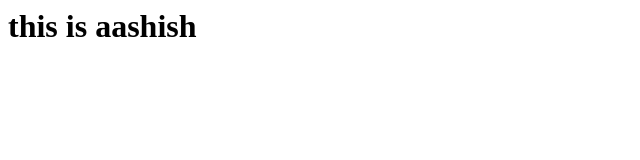
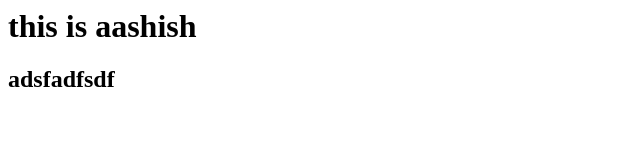
Before and after one commit to ajayDev5/git-tutorial, a plain HTML site: page aashish.html in a window 1280 px wide. Shown: the whole page, without its empty margins (0-640 px from the left). Drawn offline with Linux system fonts and the light colour scheme.

Commit message:
updated aashish.html file 2

```diff
--- a/aashish.html
+++ b/aashish.html
@@ -6,5 +6,6 @@
 </head>
 <body>
     <h1>this is aashish</h1>
+    <h2>adsfadfsdf</h2>
 </body>
 </html>
```
